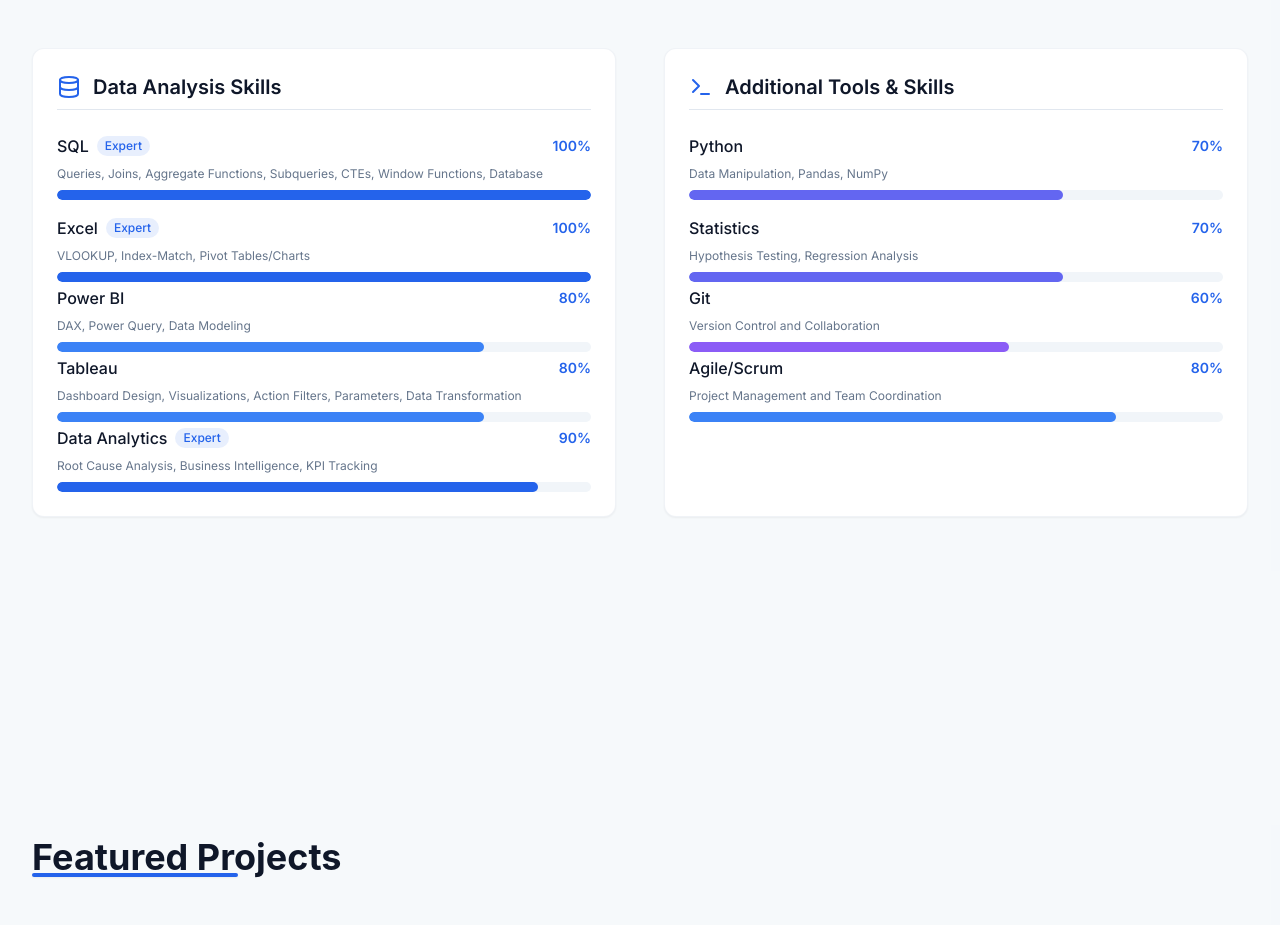
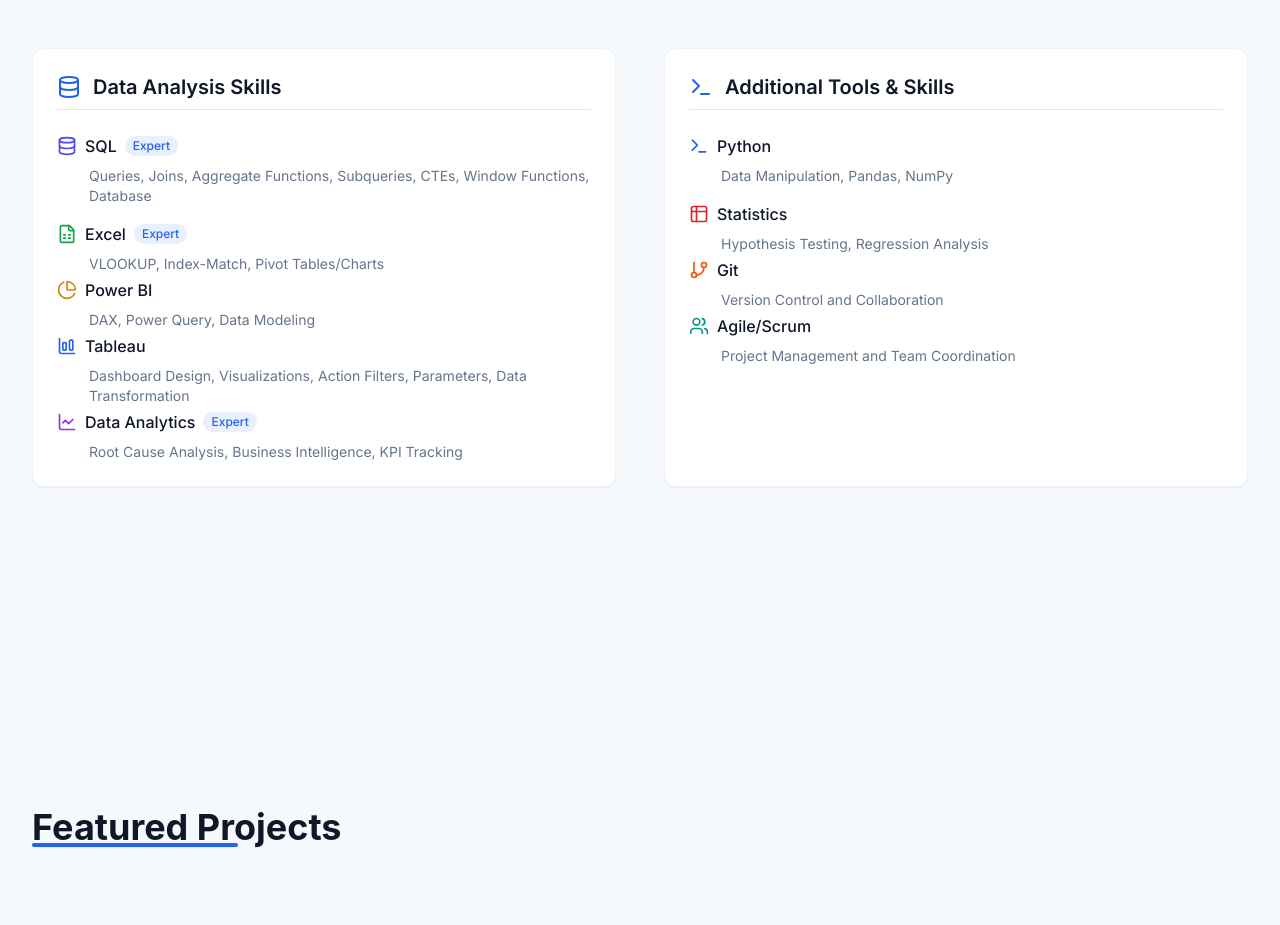
Before and after one commit to AmithGowda04/amithgowdaportfolio, a React (Vite) app: page / in a window 1280 px wide. Shown: the part 3240-4165 px from the top of the page. Built offline with nearby package versions, Linux system fonts and the light colour scheme; grey boxes are pictures that could not be loaded.

Commit message:
Remove skill percentages and progress bars
Removed percentage values and progress bars from the skills section, retaining skill names, descriptions, and proficiency tags.

```diff
--- a/src/components/Skills.tsx
+++ b/src/components/Skills.tsx
@@ -1,5 +1,5 @@
 
-import React, { useEffect, useState, useRef } from "react";
+import React from "react";
 import { cn } from "@/lib/utils";
 import { Database, LineChart, PieChart, Table2, Terminal, GitBranch, FileSpreadsheet, BarChartBig, Brain, Users } from "lucide-react";
 
@@ -11,7 +11,7 @@ interface SkillCategory {
 
 interface Skill {
   name: string;
-  level: number; // Percentage from 0-100
+  level: number; // Used for determining proficiency tags
   description?: string;
 }
 
@@ -76,35 +76,11 @@ const skillCategories: SkillCategory[] = [
   }
 ];
 
-const SkillBar = ({ skill }: { skill: Skill }) => {
-  const [isVisible, setIsVisible] = useState(false);
-  const barRef = useRef<HTMLDivElement>(null);
-
-  useEffect(() => {
-    const observer = new IntersectionObserver(
-      ([entry]) => {
-        if (entry.isIntersecting) {
-          setIsVisible(true);
-          observer.unobserve(entry.target);
-        }
-      },
-      { threshold: 0.2 }
-    );
-
-    if (barRef.current) {
-      observer.observe(barRef.current);
-    }
-
-    return () => {
-      if (barRef.current) {
-        observer.unobserve(barRef.current);
-      }
-    };
-  }, []);
-
+const SkillItem = ({ skill }: { skill: Skill }) => {
   return (
-    <div className="space-y-2 group mb-4" ref={barRef}>
-      <div className="flex justify-between items-center">
+    <div className="space-y-2 group mb-4">
+      <div className="flex items-center gap-2">
+        <SkillIcon name={skill.name} />
         <div className="font-medium flex items-center gap-2">
           <span>{skill.name}</span>
           {skill.level >= 90 && (
@@ -113,30 +89,11 @@ const SkillBar = ({ skill }: { skill: Skill }) => {
             </span>
           )}
         </div>
-        <span className="text-sm font-semibold text-primary">
-          {skill.level}%
-        </span>
       </div>
 
       {skill.description && (
-        <p className="text-xs text-muted-foreground mb-1.5">{skill.description}</p>
+        <p className="text-sm text-muted-foreground ml-8">{skill.description}</p>
       )}
-
-      <div className="w-full h-2.5 bg-secondary rounded-full overflow-hidden">
-        <div
-          className={cn(
-            "h-full rounded-full transition-all duration-1000 ease-out-expo",
-            isVisible ? "" : "w-0",
-            skill.level >= 90 ? "bg-primary" :
-            skill.level >= 80 ? "bg-blue-500" :
-            skill.level >= 70 ? "bg-indigo-500" :
-            "bg-violet-500"
-          )}
-          style={{
-            width: isVisible ? `${skill.level}%` : "0%",
-          }}
-        />
-      </div>
     </div>
   );
 };
@@ -190,7 +147,7 @@ const Skills = () => {
 
               <div className="space-y-1">
                 {category.skills.map((skill, skillIndex) => (
-                  <SkillBar
+                  <SkillItem
                     key={skillIndex}
                     skill={skill}
                   />
```
